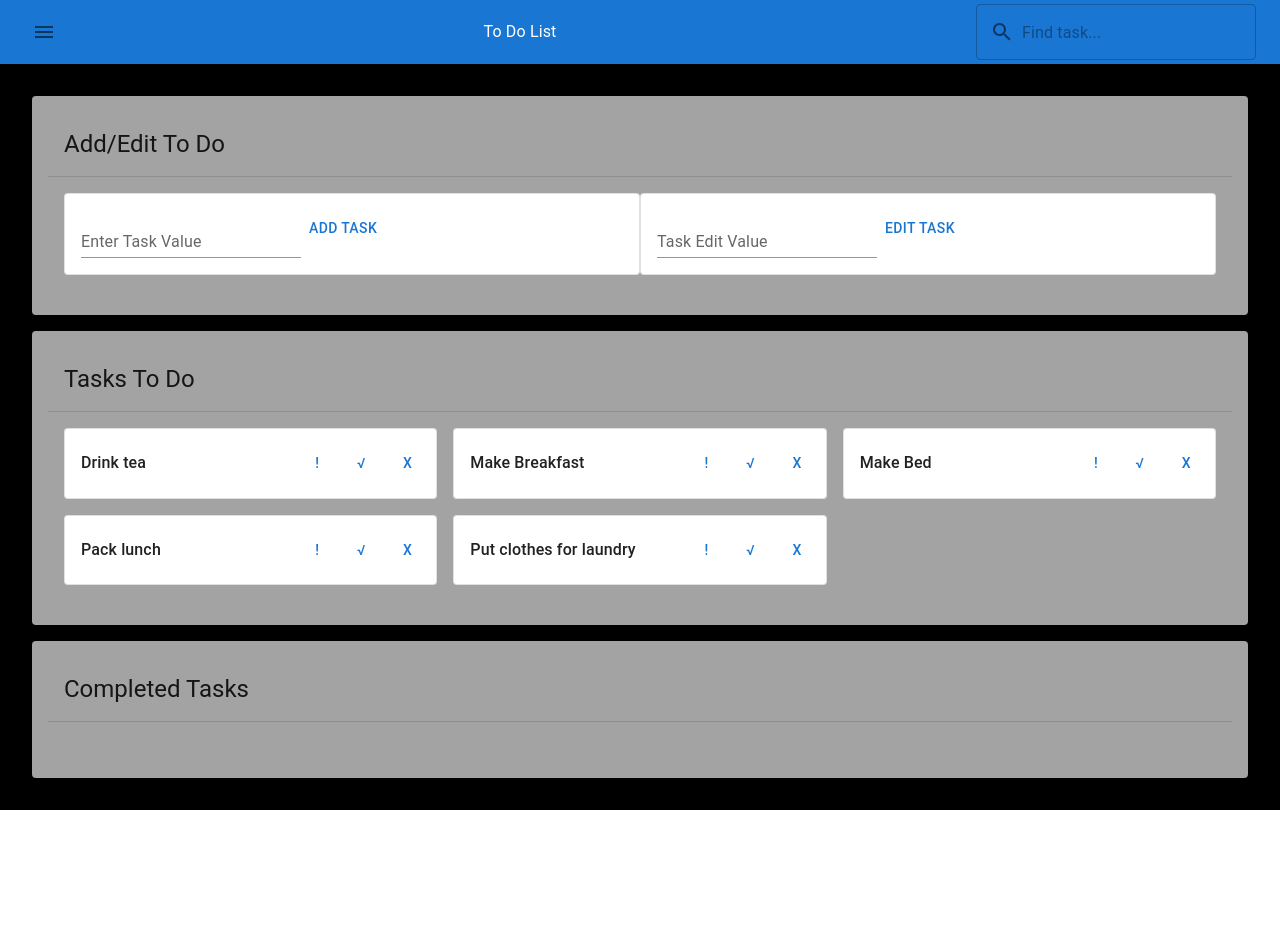
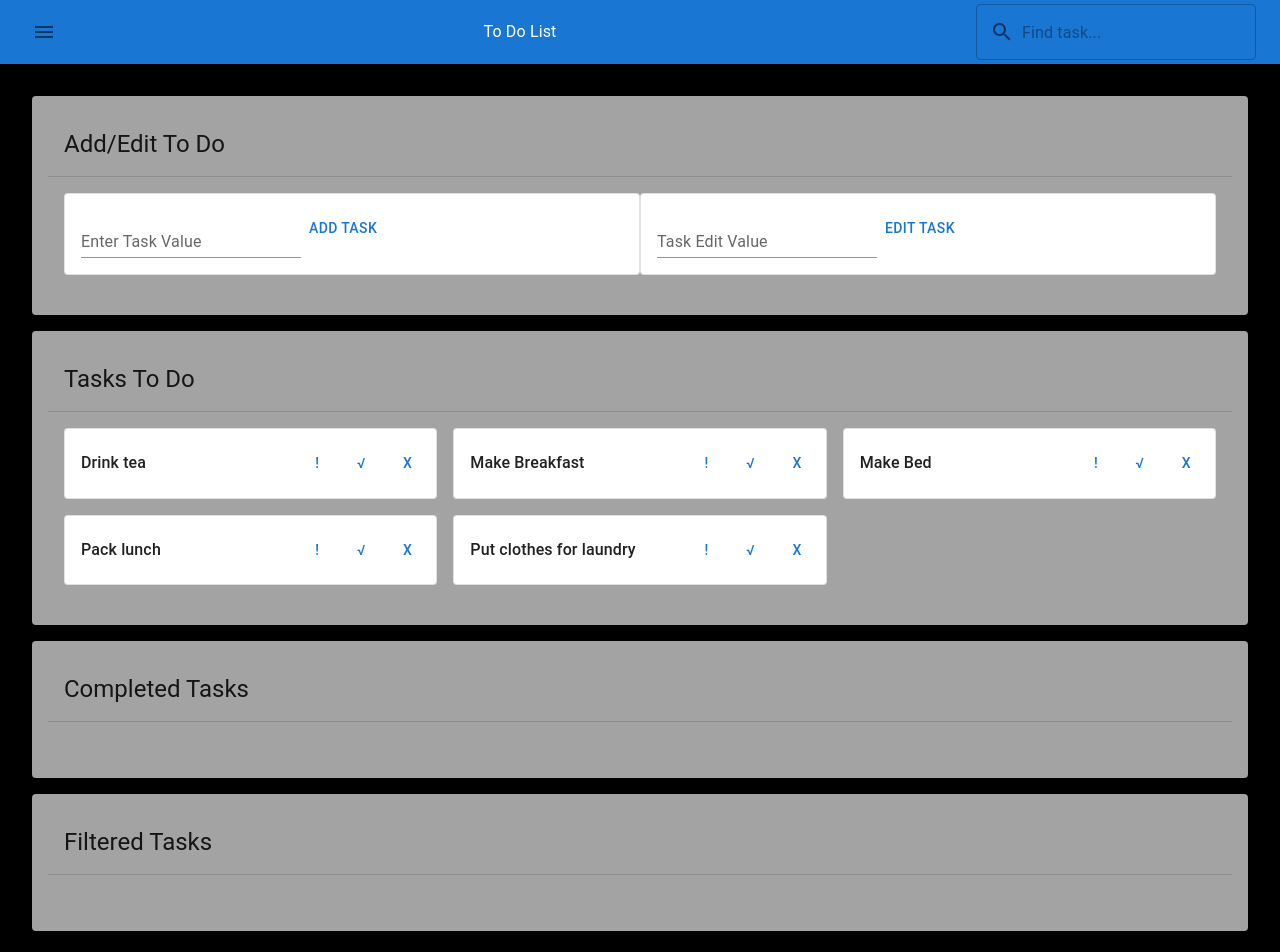
Before and after one commit to rohit-propelius/to-do-demo-mui, a React (Create React App) app: page /dashboard in a window 1280 px wide. Shown: the top 952 px of the page. Before the commit the page ends 810 px from the top, so only its background shows below. Built offline with nearby package versions, Linux system fonts and the light colour scheme.

Commit message:
completed filter functionality

```diff
--- a/src/pages/Dashboard.tsx
+++ b/src/pages/Dashboard.tsx
@@ -240,7 +240,9 @@ function Dashboard (){
             {sideList()}
           </Drawer>
           <TextField
-            id="input-with-icon-textfield"
+            id="q"
+            name="q"
+            onChange={(e) => dispatch(filterTask({value: e.target.value}))}
             placeholder="Find task..."
             InputProps={{
               startAdornment: (
@@ -407,6 +409,39 @@ function Dashboard (){
           </CardContent>
         </Card>
         {/* END : Completed Tasks Card */}
+
+        {/* START : Filtered Tasks Card */}
+        <Card
+          className={classes.rootCard}
+          sx={{ backgroundColor: "#a3a3a3 !important" }}
+        >
+          <CardHeader title="Filtered Tasks" />
+          <Divider></Divider>
+          <CardContent className={classes.cardContent}>
+            {rV.filterdData.map((val) => {
+              return (
+                <Grid container>
+                  <Grid item={true} xs={12} sm={12} md={12} lg={12}>
+                    <Paper className={classes.listItems} variant="outlined">
+                      <Typography
+                        variant="h6"
+                        sx={{
+                          height: "100%",
+                          display: "flex",
+                          alignItems: "center",
+                          fontSize: "16px",
+                        }}
+                      >
+                        {val}
+                      </Typography>
+                    </Paper>
+                  </Grid>
+                </Grid>
+              );
+            })}
+          </CardContent>
+        </Card>
+        {/* END : Filtered Tasks Card */}
       </Box>
     </Box>
   );
```
